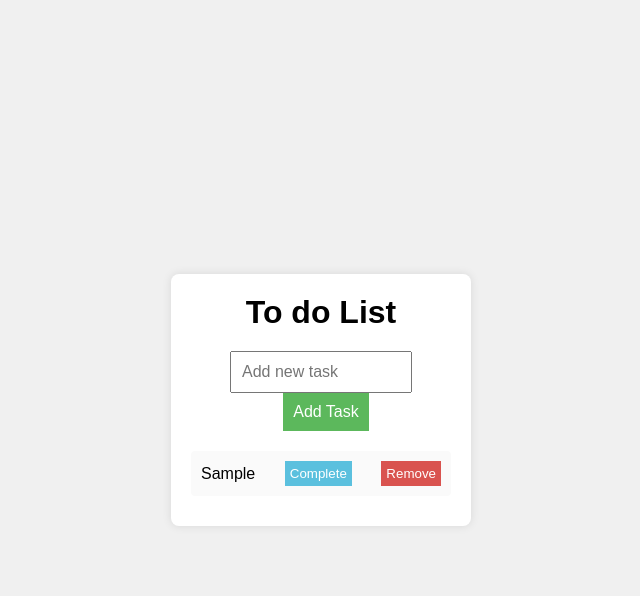
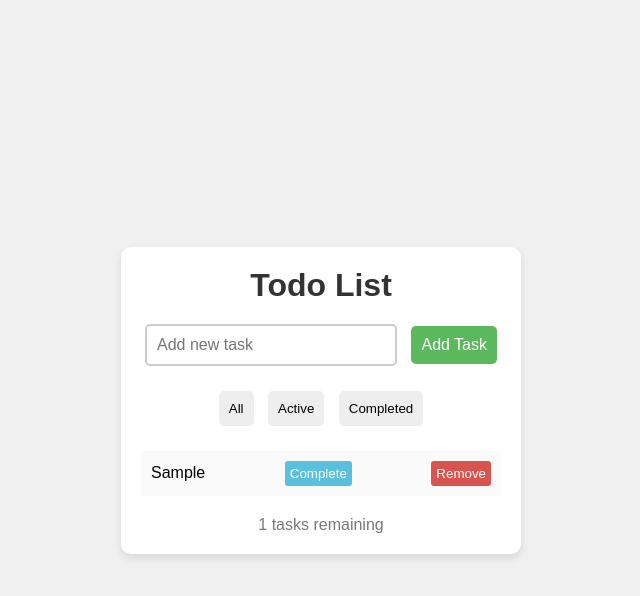
Before and after one commit to juliaNogueiraC/todolist, a plain HTML site: page index.html in a window 1280 px wide. Both pictures are taken after typing "Sample" into the empty fields and a click on the button "Add Task". Shown: the whole page, without its empty margins (319-959 px from the left). Drawn offline with Linux system fonts and the light colour scheme.

Commit message:
melhorias

```diff
--- a/index.html
+++ b/index.html
@@ -3,19 +3,29 @@
 <head>
     <meta charset="UTF-8">
     <meta http-equiv="X-UA-Compatible" content="IE=edge">
-    <meta name="viewport"content="width=device-width, initial-scale=1.0">
+    <meta name="viewport" content="width=device-width, initial-scale=1.0">
     <title>Todo List - Grimoire</title>
     <link rel="stylesheet" href="styles.css">
 </head>
 <body>
-    <div class="container">
-        <h1>To do List</h1>
-        <div class="input-section">
+    <main class="container">
+        <header>
+            <h1>Todo List</h1>
+        </header>
+        <section class="input-section">
             <input type="text" id="new-task" placeholder="Add new task">
             <button id="add-task">Add Task</button>
-        </div>
+        </section>
+        <section class="filter-section">
+            <button id="show-all" class="filter-btn">All</button>
+            <button id="show-active" class="filter-btn">Active</button>
+            <button id="show-completed" class="filter-btn">Completed</button>
+        </section>
         <ul id="tasks"></ul>
-    </div>
+        <footer>
+            <p id="task-count">0 tasks remaining</p>
+        </footer>
+    </main>
     <script src="script.js"></script>
 </body>
 </html>
--- a/script.js
+++ b/script.js
@@ -2,45 +2,78 @@
 const taskInput = document.getElementById('new-task');
 const addTaskButton = document.getElementById('add-task');
 const tasksList = document.getElementById('tasks');
+const taskCount = document.getElementById('task-count');
+const filterButtons = document.querySelectorAll('.filter-btn');
 
-// Função para adicionar uma nova tarefa
-function addTask() {
-    const taskText = taskInput.value;
+// Carrega tarefas do LocalStorage
+let tasks = JSON.parse(localStorage.getItem('tasks')) || [];
 
-    // Verifica se o campo de input está vazio
-    if (taskText === '') {
-        alert('Please enter a task');
-        return;
+// Função para salvar as tarefas no LocalStorage
+function saveTasks() {
+    localStorage.setItem('tasks', JSON.stringify(tasks));
 }
 
-    // Cria um novo elemento <li> para a tarefa
+// Função para atualizar a interface da lista
+function renderTasks(filter = 'all') {
+    tasksList.innerHTML = '';
+
+    const filteredTasks = tasks.filter(task => {
+        if (filter === 'all') return true;
+        if (filter === 'active') return !task.completed;
+        if (filter === 'completed') return task.completed;
+    });
+
+    filteredTasks.forEach((task, index) => {
         const newTask = document.createElement('li');
-    newTask.textContent = taskText;
+        newTask.textContent = task.text;
+        if (task.completed) {
+            newTask.classList.add('completed');
+        }
 
-    // Adiciona botões de ação (concluir e remover)
         const completeButton = document.createElement('button');
         completeButton.textContent = 'Complete';
         completeButton.classList.add('complete');
         completeButton.onclick = () => {
-        newTask.classList.toggle('completed');
+            task.completed = !task.completed;
+            saveTasks();
+            renderTasks(filter);
         };
 
         const removeButton = document.createElement('button');
         removeButton.textContent = 'Remove';
         removeButton.classList.add('remove');
         removeButton.onclick = () => {
-        tasksList.removeChild(newTask);
+            tasks.splice(index, 1);
+            saveTasks();
+            renderTasks(filter);
         };
 
-    // Anexa os botões à tarefa
         newTask.appendChild(completeButton);
         newTask.appendChild(removeButton);
+        tasksList.appendChild(newTask);
+    });
 
-    // Adiciona a nova tarefa na lista
-    tasksList.appendChild(newTask);
+    updateTaskCount();
+}
 
-    // Limpa o campo de input
+// Função para adicionar uma nova tarefa
+function addTask() {
+    const taskText = taskInput.value;
+    if (taskText === '') {
+        alert('Please enter a task');
+        return;
+    }
+
+    tasks.push({ text: taskText, completed: false });
+    saveTasks();
+    renderTasks();
     taskInput.value = '';
+}
+
+// Função para atualizar o contador de tarefas
+function updateTaskCount() {
+    const activeTasks = tasks.filter(task => !task.completed).length;
+    taskCount.textContent = `${activeTasks} tasks remaining`;
 }
 
 // Adiciona um evento de clique ao botão "Add Task"
@@ -52,3 +85,15 @@ taskInput.addEventListener('keypress', function(event) {
         addTask();
     }
 });
+
+// Função para filtrar tarefas
+filterButtons.forEach(button => {
+    button.addEventListener('click', () => {
+        filterButtons.forEach(btn => btn.classList.remove('active'));
+        button.classList.add('active');
+        renderTasks(button.id.replace('show-', ''));
+    });
+});
+
+// Renderiza as tarefas salvas ao carregar a página
+renderTasks();
--- a/styles.css
+++ b/styles.css
@@ -5,7 +5,7 @@
 }
 
 body {
-    font-family: Arial, Helvetica, sans-serif;
+    font-family: Arial, sans-serif;
     background-color: #f0f0f0;
     display: flex;
     justify-content: center;
@@ -16,17 +16,20 @@ body {
 .container {
     background-color: white;
     padding: 20px;
-    border-radius: 8px;
-    box-shadow: 0 0 10px rgba(0, 0, 0, 0.1);
-    width: 300px;
+    border-radius: 10px;
+    box-shadow: 0 4px 8px rgba(0, 0, 0, 0.1);
+    width: 100%;
+    max-width: 400px;
     text-align: center;
+    margin: 20px;
 }
 
 h1 {
     margin-bottom: 20px;
+    color: #333;
 }
 
-.input-section {
+.input-section, .filter-section {
     margin-bottom: 20px;
 }
 
@@ -34,6 +37,8 @@ h1 {
     width: 70%;
     padding: 10px;
     font-size: 16px;
+    border: 2px solid #ccc;
+    border-radius: 5px;
 }
 
 #add-task {
@@ -42,11 +47,27 @@ h1 {
     background-color: #5cb85c;
     color: white;
     border: none;
+    border-radius: 5px;
     cursor: pointer;
+    transition: background-color 0.3s ease;
 }
 
 #add-task:hover {
     background-color: #4cae4c;
+}
+
+.filter-btn {
+    background-color: #eee;
+    padding: 10px;
+    border: none;
+    cursor: pointer;
+    border-radius: 5px;
+    margin: 5px;
+}
+
+.filter-btn.active {
+    background-color: #5bc0de;
+    color: white;
 }
 
 ul {
@@ -62,6 +83,7 @@ li {
     display: flex;
     justify-content: space-between;
     align-items: center;
+    transition: background-color 0.3s ease;
 }
 
 button {
@@ -69,6 +91,8 @@ button {
     padding: 5px;
     border: none;
     cursor: pointer;
+    border-radius: 3px;
+    transition: background-color 0.3s ease;
 }
 
 .complete {
@@ -81,7 +105,20 @@ button {
     color: white;
 }
 
-.completed {
+li.completed {
     text-decoration: line-through;
     opacity: 0.6;
+    background-color: #f0f0f0;
 }
+
+li.completed .complete {
+    display: none;
+}
+
+footer {
+    margin-top: 20px;
+}
+
+#task-count {
+    color: #777;
+}
```
Lines whose indentation alone changed are shown as unchanged.
